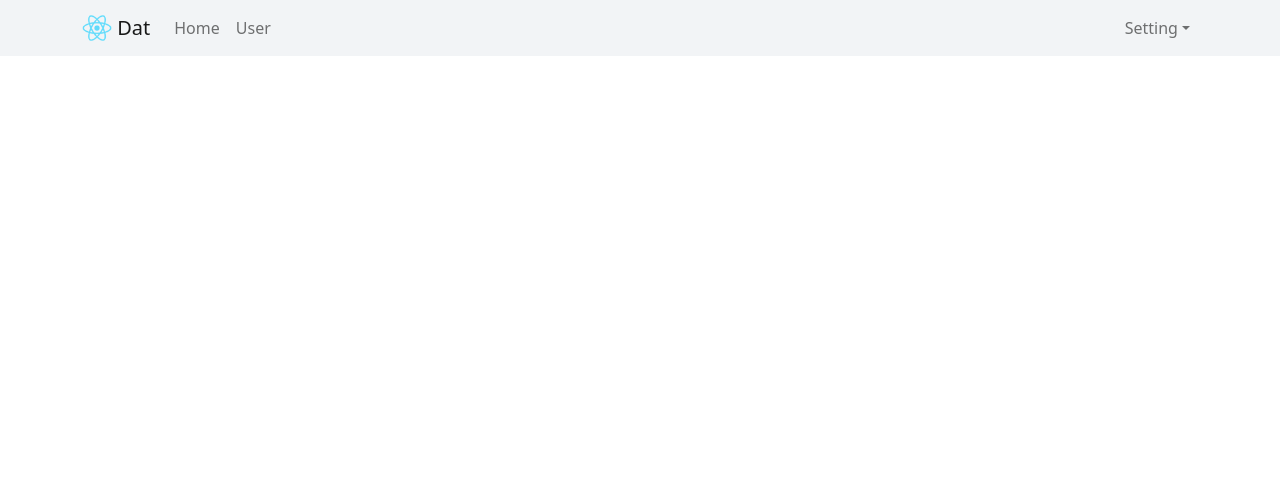
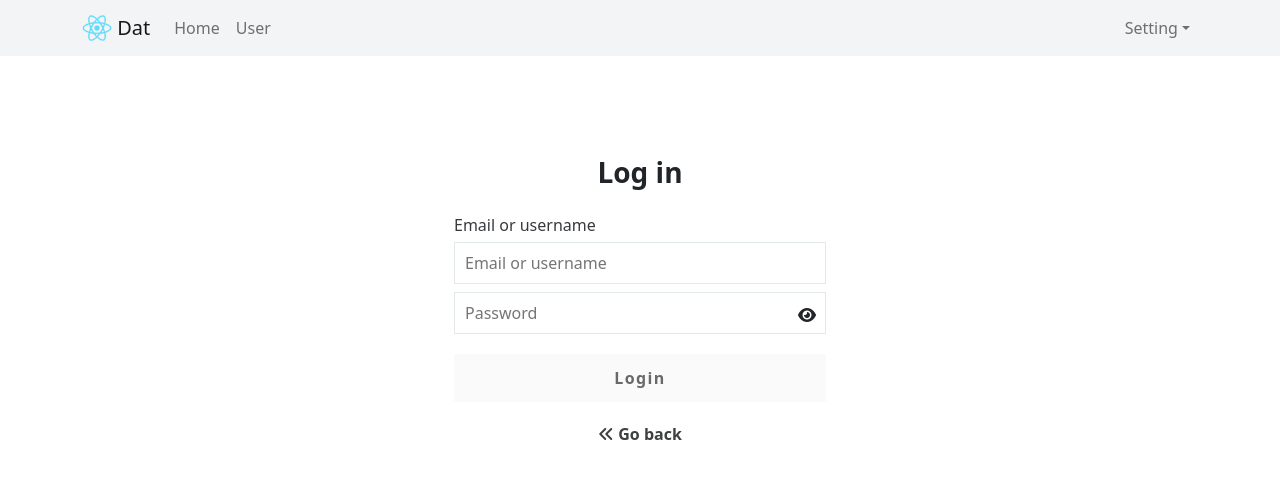
Before and after one commit to ngdatdev/react-crud, a React (Create React App) app: page /login in a window 1280 px wide. Shown: the top 478 px of the page. Built offline with nearby package versions, Linux system fonts and the light colour scheme.

Commit message:
Create login form

```diff
--- a/src/App.js
+++ b/src/App.js
@@ -6,15 +6,18 @@ import { ToastContainer, toast } from "react-toastify";
 import "react-toastify/dist/ReactToastify.css";
 import { Route, Routes } from "react-router";
 import Home from "./components/Home";
+import Login from "./components/Login";
+
 function App() {
   return (
     <>
       <div className="app-container">
         <Header />
         <Container>
-          <Routes >
+          <Routes>
             <Route index element={<Home />} />
             <Route path="/users" element={<TableUsers />} />
+            <Route path="/login" element={<Login />} />
           </Routes>
         </Container>
       </div>
--- a/src/components/Header.js
+++ b/src/components/Header.js
@@ -21,7 +21,7 @@ const Header = (props) => {
             </Nav>
             <Nav>
               <NavDropdown title="Setting" id="basic-nav-dropdown">
-                <NavDropdown.Item href="#action/3.2">
+                <NavDropdown.Item href="login">
                   Login
                 </NavDropdown.Item>
                 <NavDropdown.Item href="#action/3.3">
--- /dev/null
+++ b/src/components/Login.js
@@ -0,0 +1,50 @@
+import { useState } from "react";
+import "./Login.scss";
+
+const Login = () => {
+  const [email, setEmail] = useState("");
+  const [password, setPassword] = useState("");
+  const [isshowPassword, setIsShowPassword] = useState(false);
+
+  return (
+    <div className="login-container col-12 col-sm-4">
+      <h3 className="title">Log in</h3>
+      <div className="info-text">Email or username</div>
+      <input
+        type="text"
+        value={email}
+        onChange={(e) => {
+          setEmail(e.target.value);
+        }}
+        placeholder="Email or username"
+      />
+      <input
+        type={isshowPassword ? 'password' : 'text'}
+        value={password}
+        onChange={(e) => {
+          setPassword(e.target.value);
+        }}
+        placeholder="Password"
+      />
+      <div className="eyes">
+        <i
+          className={
+            isshowPassword ? "fa-solid fa-eye-slash" : "fa-solid fa-eye"
+          }
+          onClick={() => setIsShowPassword(!isshowPassword)}
+        ></i>
+      </div>
+      <button
+        className={email && password ? "active" : ""}
+        disabled={!(email && password)}
+      >
+        Login
+      </button>
+      <div className="backward">
+        <i className="fa-solid fa-angles-left"></i> Go back
+      </div>
+    </div>
+  );
+};
+
+export default Login;
--- /dev/null
+++ b/src/components/Login.scss
@@ -0,0 +1,73 @@
+.login-container {
+    display: flex;
+    flex-direction: column;
+    margin: auto;
+
+    .title {
+        padding-top: 100px;
+        padding-bottom: 15px;
+        font-weight: 700;
+        text-align: center;
+    }
+
+    .info-text {
+        font-weight: 500;
+        opacity: 0.9;
+        margin-bottom: 1px;
+    }
+
+    input {
+        margin: 4px 0;
+        padding: 8px 10px;
+        border: solid 1px rgb(227, 233, 233) ;
+        outline: none;
+        &:hover {
+            background-color: rgb(241, 242, 244);
+        }
+    }
+
+    button {
+        outline: none;
+        border: none;
+        border-radius: 2px;
+        padding: 12px 0;
+        letter-spacing: 1.4px;
+        font-weight: bold;
+        color: rgb(103, 105, 107);
+        margin-top: 16px;
+    }
+
+    button[disabled=disabled], button:disabled {
+        cursor: not-allowed;
+    }
+
+    .backward {
+        margin-top: 20px;
+        text-align: center;
+        color: rgb(61, 65, 63);
+        font-size: 16px;
+        font-weight: 700;
+        &:hover {
+            color: rgb(8, 66, 142);
+            cursor: pointer;
+        }
+    }
+
+    .eyes {
+        position: relative;
+        i {
+            bottom: 15px;
+            right: 10px;
+            position: absolute;
+            cursor: pointer;
+        }
+    }
+
+
+    .active {
+        background-color: rgb(243, 92, 92);
+        color: #fff;
+        transition: all 0.3s ease;
+        cursor: pointer;
+    }
+}
```
